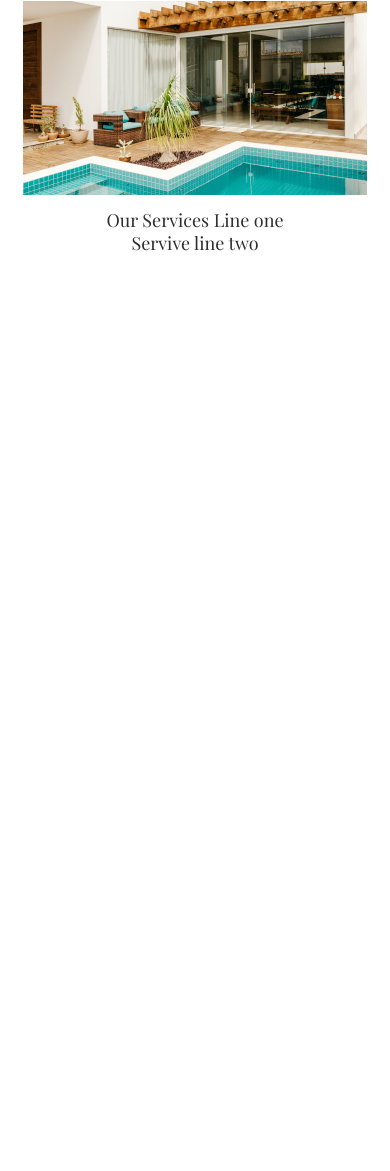
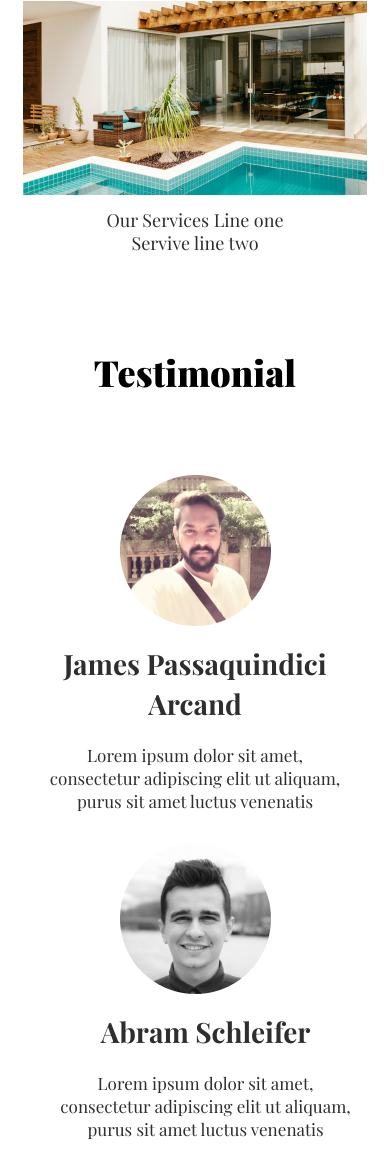
Before and after one commit to Screamo95/ArchiWeb, a plain HTML site: page index.html in a window 390 px wide. Shown: the part 3772-4943 px from the top of the page. Before the commit the page ends 4057 px from the top, so only its background shows below. Drawn offline with Linux system fonts and the light colour scheme.

Commit message:
add test

```diff
--- a/index.html
+++ b/index.html
@@ -126,6 +126,27 @@
     </div>
   </section>
 
+  <!-- Test -->
+  <section class="test">
+    <h2 class="test-title">Testimonial</h2>
+    <div class="test__body">
+      <div class="test__item">
+        <img src="img/test_1.png" class="test__item-img">
+        <div class="test__item_inner">
+          <h4 class="test__item_inner-name">James Passaquindici Arcand</h4>
+          <p class="test__item_inner-txt">Lorem ipsum dolor sit amet, consectetur adipiscing elit ut aliquam, purus sit amet luctus venenatis</p>
+        </div>
+      </div>
+      <div class="test__item">
+        <img src="img/test_2.png" class="test__item-img">
+        <div class="test__item_inner">
+          <h4 class="test__item_inner-name">Abram Schleifer</h4>
+          <p class="test__item_inner-txt">Lorem ipsum dolor sit amet, consectetur adipiscing elit ut aliquam, purus sit amet luctus venenatis</p>
+        </div>
+      </div>
+    </div>
+  </section>
+
   <script src="js/scripts.js"></script>
 
 </body>
--- a/styles/style.css
+++ b/styles/style.css
@@ -456,3 +456,93 @@
     width: 280px;
   }
 }
+
+/* Test */
+.test {
+  padding-top: 69px;
+  padding-bottom: 30px;
+}
+.test-title {
+  font-family: var(--playBlack);
+  font-size: 51px;
+  text-align: center;
+  color: #000;
+  margin-bottom: 85px;
+}
+.test__body {
+  display: flex;
+  max-width: 1200px;
+  margin-left: 100px;
+}
+.test__item {
+  display: flex;
+}
+.test__item:last-child {
+  margin-left: 131px;
+}
+.test__item-img {
+  width: 151px;
+}
+.test__item_inner {
+  margin-left: 29px;
+  padding-top: 18px;
+}
+.test__item:last-child .test__item_inner {
+  margin-left: 21px;
+}
+.test__item_inner-name {
+  font-family: var(--playBold);
+  font-size: 28px;
+  color: #2f2e2e;
+  margin-bottom: 21px;
+}
+.test__item_inner-txt {
+  font-family: var(--playRegular);
+  font-size: 17px;
+  color: #2f2e2e;
+  max-width: 307px;
+  line-height: 135%;
+}
+
+@media screen and (max-width: 1260px) {
+  .test__body {
+    margin-left: 20px;
+    margin-right: 20px;
+    justify-content: center;
+  }
+  .test__item:last-child {
+    margin-left: 30px;
+  }
+}
+@media screen and (max-width: 1100px) {
+  .test__body {
+    flex-direction: column;
+    align-items: center;
+  }
+  .test__item:last-child {
+    margin-left: 0px;
+    margin-top: 30px;
+  }
+}
+@media screen and (max-width: 600px) {
+  .test__item {
+    flex-direction: column;
+    align-items: center;
+  }
+  .test__item_inner {
+    text-align: center;
+    margin-left: 0;
+  }
+  .test__item_inner-txt {
+    max-width: auto;
+    margin: 0 auto;
+  }
+}
+@media screen and (max-width: 432px) {
+  .test__item_inner-name {
+    line-height: 140%;
+  }
+  .test-title {
+    font-size: 36px;
+  }
+}
```
Also changed, not shown: img/test_1.png (added), img/test_2.png (added).
